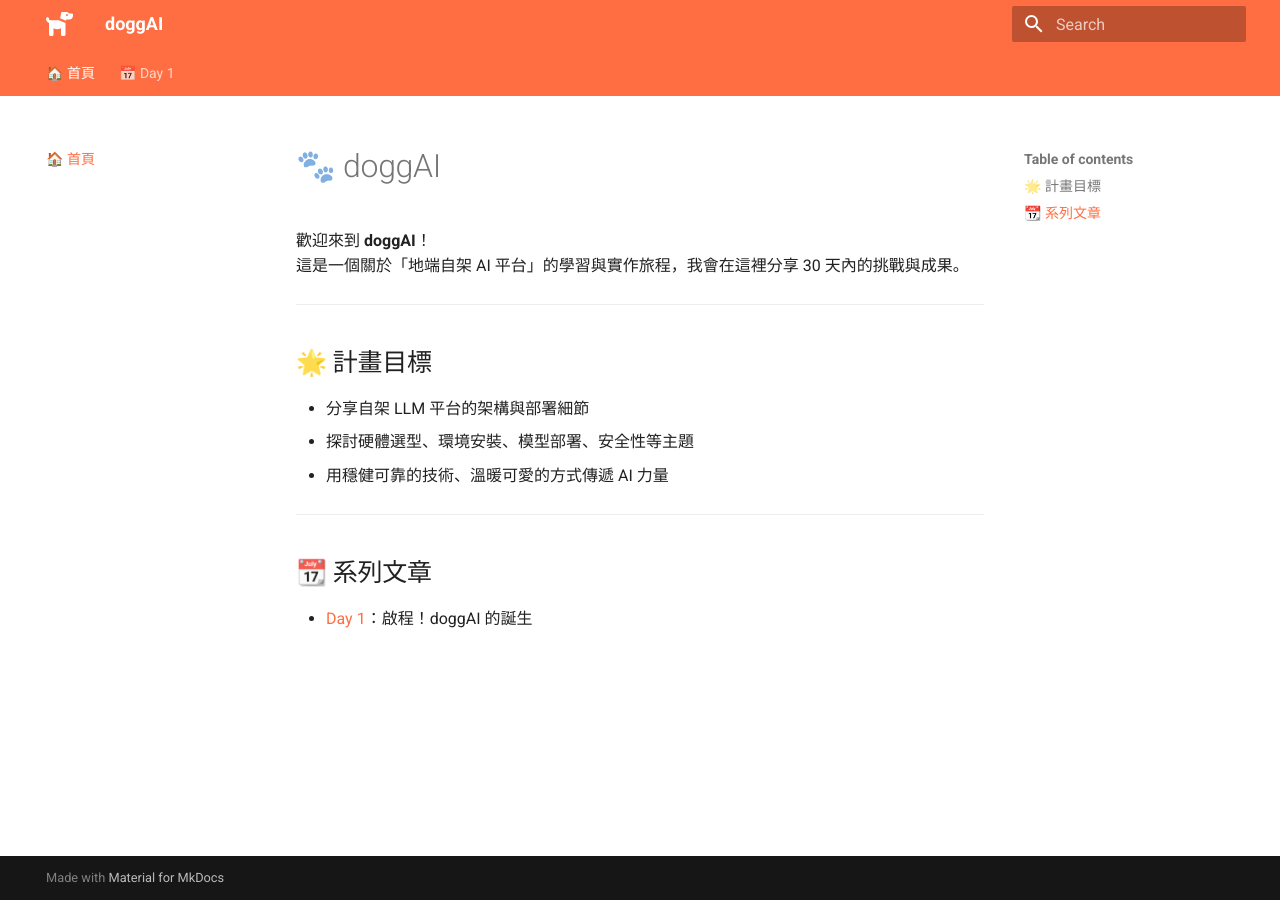
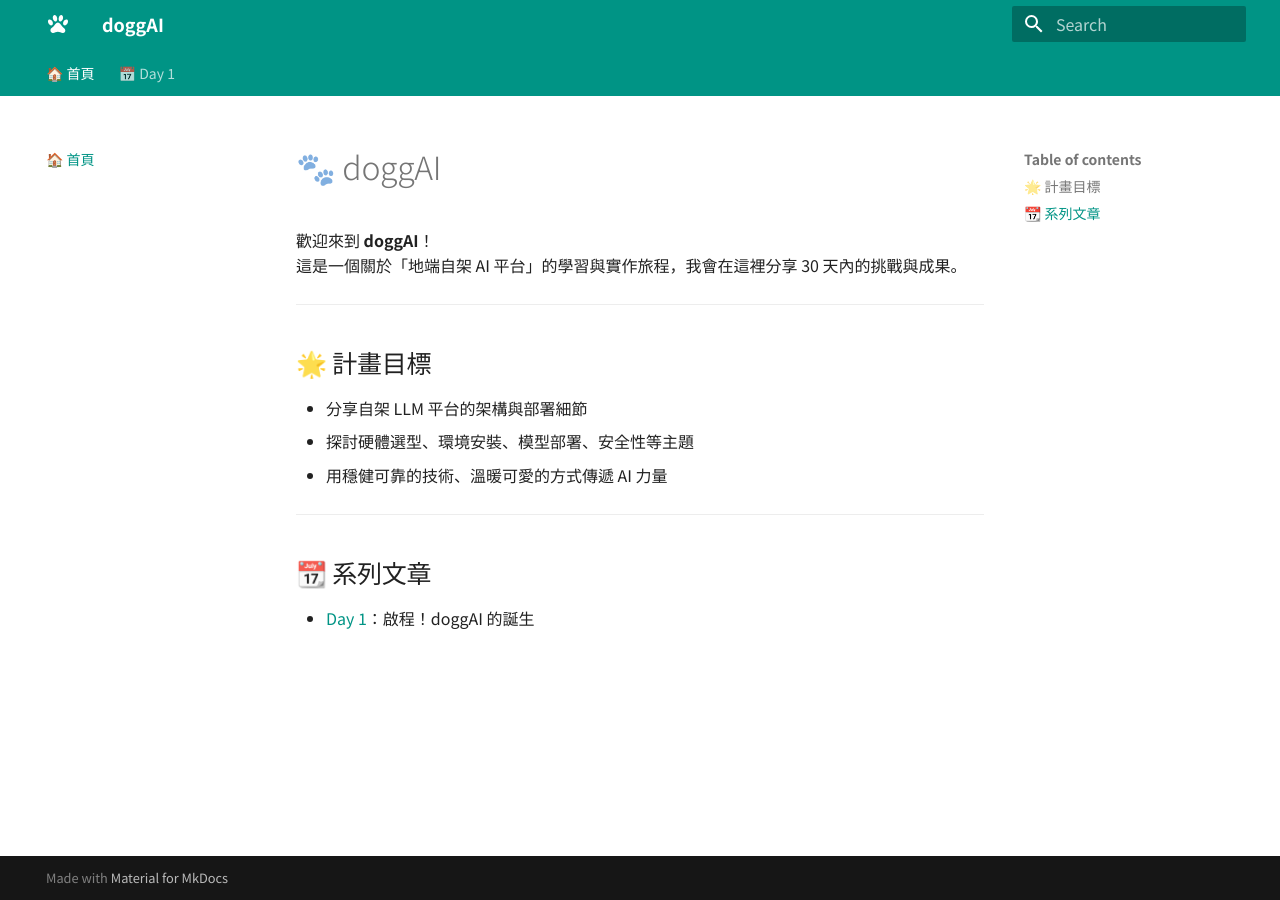
Before and after one commit to oldgi/doggAI, an MkDocs documentation site: the page built from docs/index.md, in a window 1280 px wide. Built offline with MkDocs 1.6.1 and Material for MkDocs 9.7.7, drawn with Linux system fonts in a browser that asks for light colours.

Commit message:
Beautify theme with doggAI style

```diff
--- a/mkdocs.yml
+++ b/mkdocs.yml
@@ -1,21 +1,39 @@
 site_name: doggAI
-site_description: 30 天打造自架 AI 平台 - 穩健可靠、可愛溫馨的學習旅程
+site_description: 打造自架 AI 平台 - 穩健可靠、可愛溫馨的學習旅程
 site_url: https://oldgi.github.io/doggAI/
+
 theme:
   name: material
   palette:
-    primary: deep orange
-    accent: deep purple
+    primary: teal      # 主色（溫和綠）
+    accent: orange     # 點綴色（活力橘）
   font:
-    text: Roboto
-    code: Roboto Mono
+    text: Noto Sans TC
+    code: JetBrains Mono
   icon:
-    logo: fontawesome/solid/dog
+    logo: material/paw  # 使用 paw（爪子）icon 代表 doggAI
   features:
     - navigation.instant
     - navigation.tabs
+    - search.highlight
     - search.suggest
-    - search.highlight
+    - content.code.annotate
+
+#theme:
+#  name: material
+#  palette:
+#    primary: deep orange
+#    accent: deep purple
+#  font:
+#    text: Roboto
+#    code: Roboto Mono
+#  icon:
+#    logo: fontawesome/solid/dog
+#  features:
+#    - navigation.instant
+#    - navigation.tabs
+#    - search.suggest
+#    - search.highlight
 nav:
   - 🏠 首頁: index.md
   - 📅 Day 1: day1.md
```
